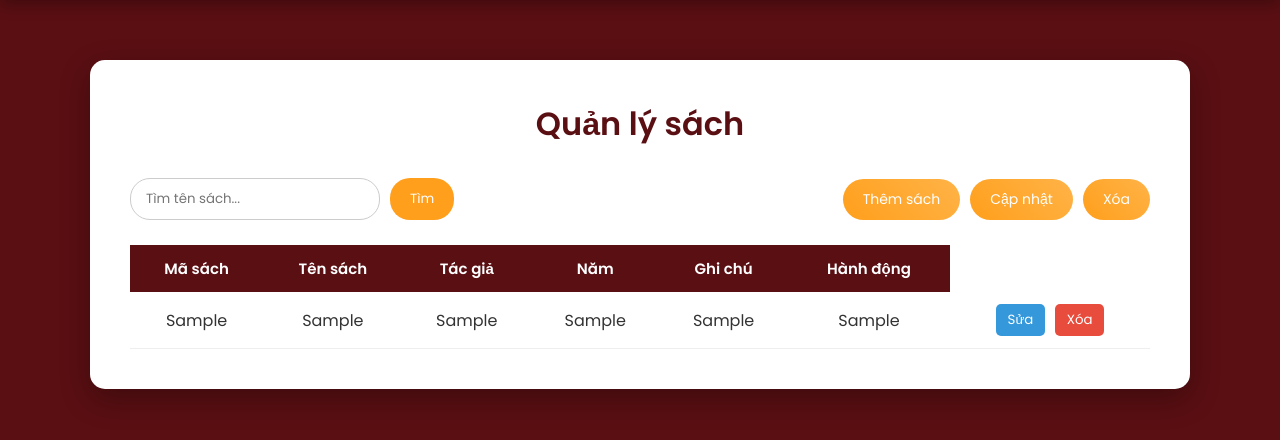
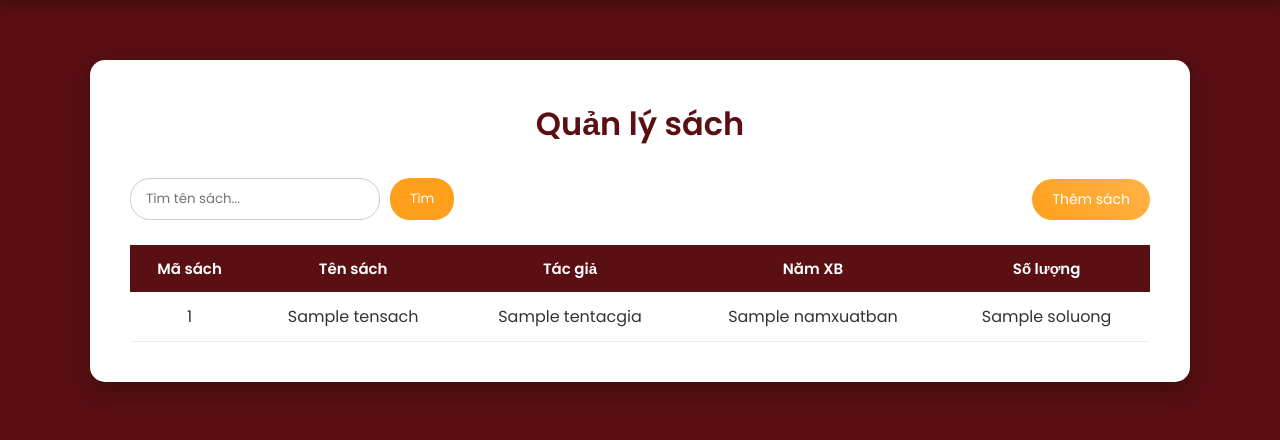
Before and after one commit to hoaian1377/Library-Management-System, a Django app: template library_management_system/templates/book.html in a window 1280 px wide. Shown: the part 74-514 px from the top of the page. Run offline with Django 5.2, Linux system fonts and the light colour scheme; the template is opened without the code that fills it: most values are stand-ins (such as "Sample title", 1, 10 or a date in 2020).

Commit message:
upload qls + dnhap dky

```diff
--- a/library_management_system/templates/base.html
+++ b/library_management_system/templates/base.html
@@ -24,13 +24,12 @@
 
                 <li class="dropdown">
                     <a href="#">sách</a>
-
                     <ul class="submenu">
-                        <li><a href="{% url 'book' %}">Quản lý sách</a></li>
-                        <li><a href="{% url 'book' %}">Tìm sách</a></li>
-                        <li><a href="{% url 'book' %}">Thêm sách</a></li>
-                        <li><a href="{% url 'book' %}">Cập nhật sách</a></li>
-                        <li><a href="{% url 'book' %}">Xóa sách</a></li>
+                        <li><a href="{% url 'book_list' %}">Quản lý sách</a></li>
+                        <li><a href="#">Tìm sách</a></li>
+                        <li><a href="#">Thêm sách</a></li>
+                        <li><a href="#">Cập nhật sách</a></li>
+                        <li><a href="#">Xóa sách</a></li>
                     </ul>
 
                 </li>
@@ -63,12 +62,15 @@
 
                 <li class="dropdown">
                     <a href="#">Tài Khoản</a>
-
-                    <ul class="submenu">
-                        <li><a href="#" id="show-login-btn">Đăng nhập</a></li>
-                        <li><a href="#" id="show-register-btn">Đăng ký</a></li>
+                  <ul class="submenu">
+                    {% if request.session.user %}
+                            <li>Chào mừng {{ request.session.user }}</li>
+                            <li><a href="{% url 'logout' %}">Đăng xuất</a></li>
+                        {% else %}
+                            <li><a href="{% url 'login_modal' %}" id="show-login-btn">Đăng nhập</a></li>
+                            <li><a href="#" id="show-register-btn">Đăng ký</a></li>
+                        {% endif %}
                     </ul>
-
                 </li>
 
             </ul>
--- a/library_management_system/templates/book.html
+++ b/library_management_system/templates/book.html
@@ -1,58 +1,57 @@
-{% extends 'base.html' %} {% load static %} {% block content %}
+{% extends 'base.html' %}
+{% load static %}
+{% block content %}
 
 <link rel="stylesheet" href="{% static 'css/book.css' %}" />
 
 <section class="book-section">
   <div class="book-container">
     <h1 class="book-title">Quản lý sách</h1>
-    <!-- Thanh công cụ -->
+
+    <!-- SEARCH -->
     <div class="book-toolbar">
-      <!-- Ô tìm kiếm -->
-      <div class="search-box">
-        <input type="text" placeholder="Tìm tên sách..." />
-        <button>Tìm</button>
-      </div>
-      <!-- Các nút thao tác -->
+      <form method="GET" class="search-box">
+        <input type="text" name="q" placeholder="Tìm tên sách..." value="{{ request.GET.q }}">
+        <button type="submit">Tìm</button>
+      </form>
+
+      <!-- ACTION -->
       <div class="book-actions">
+        <a href="#">
           <button class="btn-action">Thêm sách</button>
-        <button class="btn-action">Cập nhật</button>
-        <button class="btn-action">Xóa</button>
+        </a>
       </div>
     </div>
-    <!-- Bảng hiển thị sách -->
+
+    <!-- TABLE -->
     <div class="book-table">
       <table>
+        <thead>
           <tr>
             <th>Mã sách</th>
             <th>Tên sách</th>
             <th>Tác giả</th>
-          <th>Năm</th>
-          <th>Ghi chú</th>
-          <th>Hành động</th>
+            <th>Năm XB</th>
+            <th>Số lượng</th>
+          </tr>
+        </thead>
+
+        <tbody>
+          {% for book in books %}
+          <tr>
+            <td>{{ book.sachid }}</td>
+            <td>{{ book.tensach }}</td>
+            <td>{{ book.tacgiaid.tentacgia }}</td>
+            <td>{{ book.namxuatban }}</td>
+            <td>{{ book.soluong }}</td>
           </tr>
 
-        <!-- Duyệt danh sách sách từ Django -->
-        {% for book in books %}
-        <tr>
-          <td>{{ book.ma_sach }}</td>
-          <td>{{ book.ten_sach }}</td>
-          <td>{{ book.tac_gia }}</td>
-          <td>{{ book.nam_xuat_ban }}</td>
-          <td>{{ book.so_luong }}</td>
-          <td>{{ book.get_trang_thai_display }}</td>
-          <!-- Hiển thị trạng thái tiếng Việt -->
-          <!-- Nút hành động -->
-          <td>
-            <button class="edit-btn">Sửa</button>
-            <button class="delete-btn">Xóa</button>
-          </td>
-        </tr>
           {% empty %}
-        <!-- Nếu không có sách -->
           <tr>
             <td colspan="7">Không có dữ liệu sách</td>
           </tr>
           {% endfor %}
+        </tbody>
       </table>
     </div>
   </div>
--- a/library_management_system/templates/login_modal.html
+++ b/library_management_system/templates/login_modal.html
@@ -5,14 +5,15 @@
             <h2>Đăng nhập</h2>
         </div>
         <div class="modal-body">
-            <form action="#" method="POST">
+            <form action="/login/" method="POST">
+                {% csrf_token %}
                 <div class="input-group">
-                    <label for="email" class="input-label">Email</label>
-                    <input type="email" id="email" value="admin@gmail.com" required>
+                    <label for="username" class="input-label">Tên Đăng Nhập</label>
+                    <input type="username" name="username" required>
                 </div>
                 <div class="input-group">
                     <label for="password" class="input-label">Mật khẩu</label>
-                    <input type="password" id="password" value="........" required>
+                    <input type="password" name="password" required>
                 </div>
                 <div class="remember-group">
                     <input type="checkbox" id="remember">
--- a/library_management_system/urls.py
+++ b/library_management_system/urls.py
@@ -3,8 +3,10 @@ from . import views
 
 urlpatterns = [
     path('', views.base, name='base'),
-    path('books/', views.book, name='book'),
+    path('books/', views.book_list, name='book_list'),
     path('borrows/', views.borrow, name='borrow'),
     path('borrowers/', views.borrower, name='borrower'),
     path('reports/', views.report, name='report'),
+    path('login/', views.login_view, name='login_modal'),
+    path('logout/', views.logout_view, name='logout')
 ]
```
Also changed, not shown: library_management_system/views.py (+35 -5 lines). Lines whose indentation alone changed are shown as unchanged.
